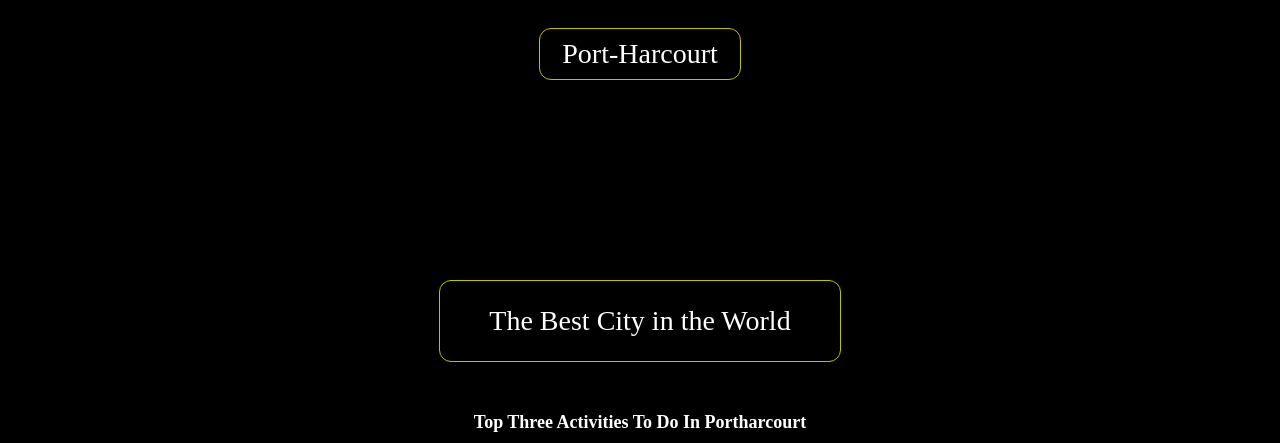
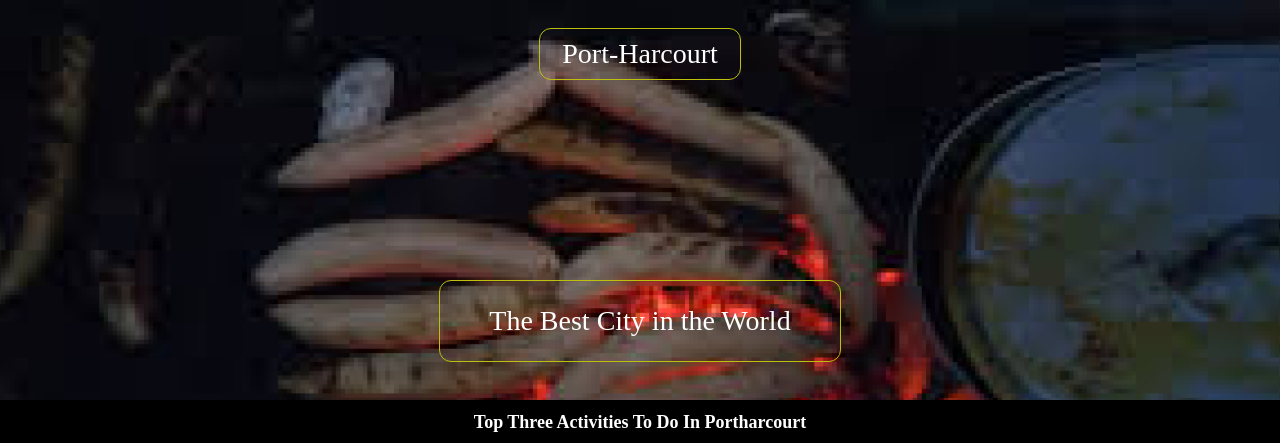
Before and after one commit to pocolacodes123/Solo-Town, a plain HTML site: page index.html in a window 1280 px wide. Shown: the top 443 px of the page. Drawn offline with Linux system fonts and the light colour scheme.

Commit message:
style.css

```diff
--- a/style.css
+++ b/style.css
@@ -17,7 +17,7 @@ body{
 
 }
 .HomepageDiv{
-    background-image:url("/images/images_2.png");
+    background-image:url("images_2.png");
     width:100%;
     background-size: cover;
     background-repeat:no-repeat;
```
